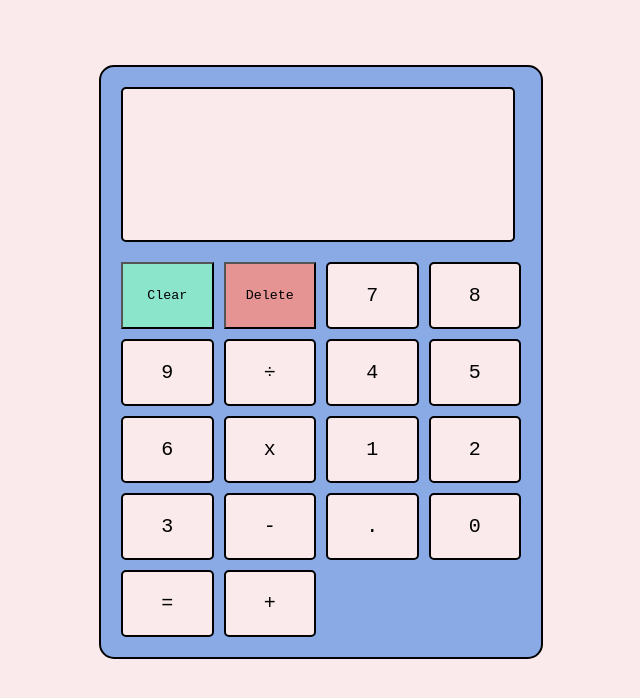
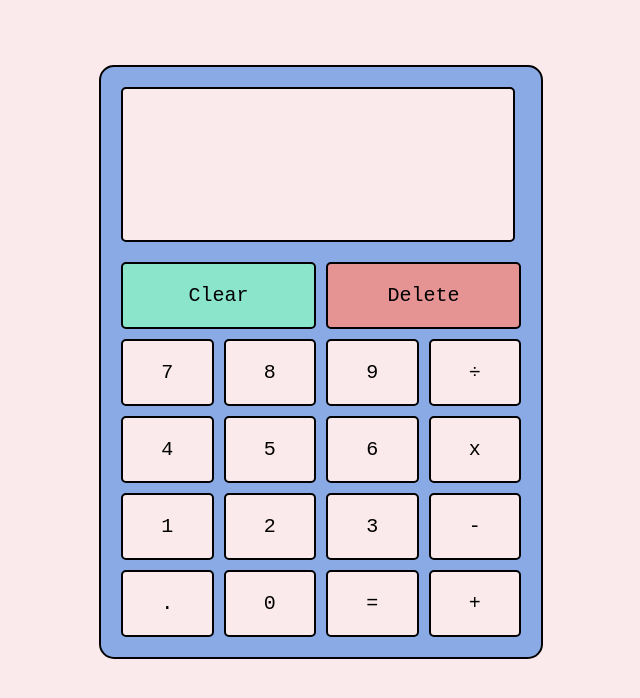
Before and after one commit to sajalbaral/calculator, a plain HTML site: page index.html in a window 1280 px wide. Shown: the whole page, without its empty margins (319-959 px from the left). Drawn offline with Linux system fonts and the light colour scheme.

Commit message:
added new classes to style the different buttons

```diff
--- a/index.html
+++ b/index.html
@@ -11,24 +11,24 @@
     <div class="calculator">
         <div class="screen"></div>
         <div class="btn-grid">
-            <button id="clear-btn">Clear</button>
-            <button id="delete-btn">Delete</button>
-            <button class="btn">7</button>
-            <button class="btn">8</button>
-            <button class="btn">9</button>
-            <button class="btn">÷</button>
-            <button class="btn">4</button>
-            <button class="btn">5</button>
-            <button class="btn">6</button>
-            <button class="btn">x</button>
-            <button class="btn">1</button>
-            <button class="btn">2</button>
-            <button class="btn">3</button>
-            <button class="btn">-</button>
-            <button class="btn">.</button>
-            <button class="btn">0</button>
-            <button class="btn">=</button>
-            <button class="btn">+</button>
+            <button id="clear-btn" class="btn span-2">Clear</button>
+            <button id="delete-btn" class="btn span-2">Delete</button>
+            <button class="btn numbers">7</button>
+            <button class="btn numbers">8</button>
+            <button class="btn numbers">9</button>
+            <button class="btn signs">÷</button>
+            <button class="btn numbers">4</button>
+            <button class="btn numbers">5</button>
+            <button class="btn numbers">6</button>
+            <button class="btn signs">x</button>
+            <button class="btn numbers">1</button>
+            <button class="btn numbers">2</button>
+            <button class="btn numbers">3</button>
+            <button class="btn signs">-</button>
+            <button class="btn signs">.</button>
+            <button class="btn numbers">0</button>
+            <button class="btn signs">=</button>
+            <button class="btn signs">+</button>
         </div>
     </div>
 </body>
```
